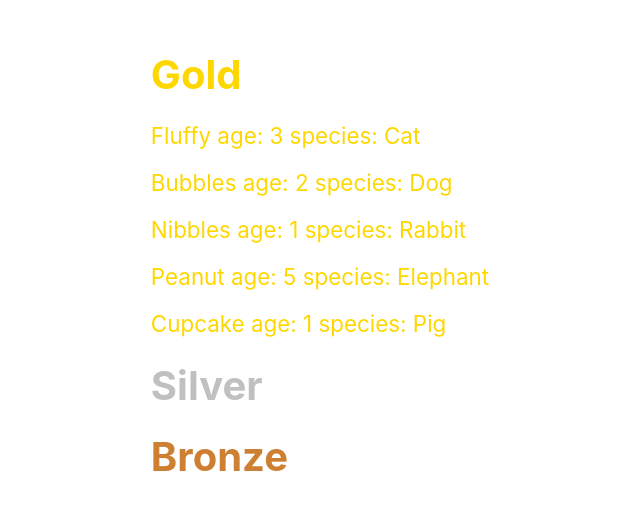
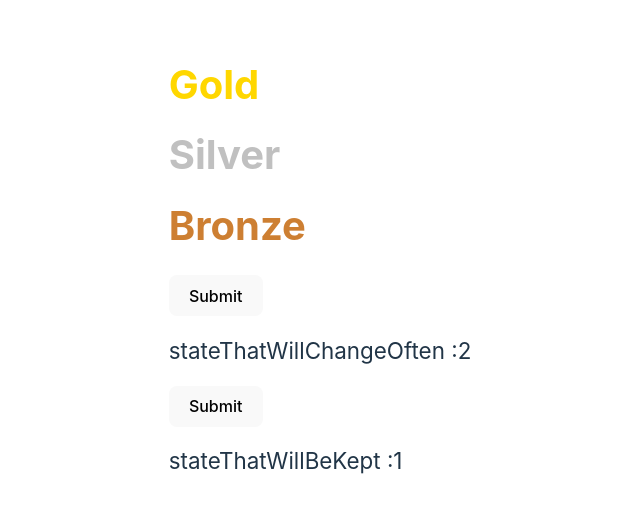
Before and after one commit to Cristian232/React-State-Management, a React (Vite) app: page / in a window 1280 px wide. Shown: the part 134-646 px from the top of the page, without its empty margins (320-960 px from the left). Built offline with nearby package versions, Linux system fonts and the light colour scheme.

Commit message:
useMemo detailed

```diff
--- a/src/App.jsx
+++ b/src/App.jsx
@@ -1,28 +1,48 @@
 import Gold from "./components/Gold.jsx";
-import {useReducer} from "react";
-import petsArray from "./data/MockData.jsx";
-import Bronze from "./components/Bronze.jsx";
+import {useMemo, useState} from "react";
 
-function reducer(state, action) {
-    switch (action.species) {
-        case "Cat" :
-            return state.filter((pet) => pet.species === "Cat")
-        case "Dog" :
-            return state.filter((pet) => pet.species === "Dog")
-        default :
-            return [...state]
-    }
+const heavyResourceCalculation = (x) => {
+    console.log("Quantum stuff....")
+    for (let i = 0; i < 1000000000; i++) {}
+    return x + 1
+}
+const lowResourceCalculation = (x) => {
+    console.log("1+1 stuff....")
+    for (let i = 0; i < 1000000000; i++) {}
+    return x + 2
 }
 
 function App() {
 
-    const [state, dispatch] = useReducer(reducer, petsArray);
+    const [stateThatWillChangeOften, setStateThatWillChangeOften] = useState(100)
+    const [state, setState] = useState(0)
+
+    console.time("Start timer for useMemo cache value")
+    const heavyCalculationValue = useMemo(() => heavyResourceCalculation(state), [state]);
+    console.timeEnd("Start timer for useMemo cache value")
+
+    console.time("Start timer for non cache value")
+    const lowCalculationValue = lowResourceCalculation(state)
+    console.timeEnd("Start timer for non cache value")
+
+    const clickHandlerForChangeOften = () => {
+        setStateThatWillChangeOften(stateThatWillChangeOften + 1)
+    }
+    const clickHandlerForKept = () => {
+        setState(state + 1)
+    }
 
     return (
-    <>
-     <Gold pets={state} whichSpecies={dispatch}/>
-    </>
-  )
+        <>
+            <Gold/>
+
+            <button onClick={clickHandlerForChangeOften}>Submit</button>
+            <p>stateThatWillChangeOften :{lowCalculationValue}</p>
+
+            <button onClick={clickHandlerForKept}>Submit</button>
+            <p>stateThatWillBeKept :{heavyCalculationValue}</p>
+        </>
+    )
 }
 
 export default App
--- a/src/components/Gold.jsx
+++ b/src/components/Gold.jsx
@@ -1,14 +1,10 @@
 import Silver from "./Silver.jsx";
 
-const Gold = ({pets, whichSpecies}) => {
+const Gold = () => {
 
     return (
         <div style={{color:"gold"}}>
-            <h1 onClick={()=> whichSpecies({species: "none"})}>Gold</h1>
-            {pets.length > 0 &&
-                pets.map((pet) => {
-                    return <p key={pet.id}>{pet.name} age: {pet.age} species: {pet.species}</p>
-                })}
+            <h1>Gold</h1>
             <Silver />
         </div>
     );
```
Also changed, not shown: 1 other file (tests, documents, lock files or other folders).
